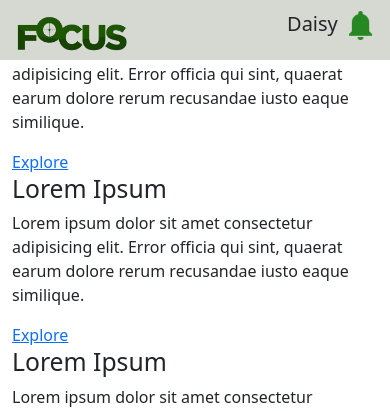
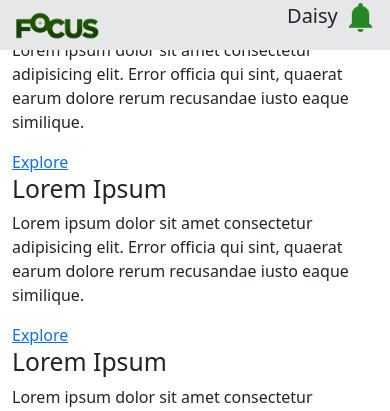
Before and after one commit to CorneliusOsei2/focus, a Django app: template templates/businesses.html in a window 390 px wide. Shown: the top 411 px of the page. Run offline with Django 3.2, Linux system fonts and the light colour scheme; the template is opened without the code that fills it, so the values that code supplies are empty.

Commit message:
Enhancing navbar

```diff
--- a/static/css/styles.css
+++ b/static/css/styles.css
@@ -4,10 +4,11 @@
 
 .navbar {
     width: 100vw;
+    padding: 0;
     top: 0;
     position: fixed;
     height: 60px;
-    background-color: rgb(213, 217, 209);
+    background-color: rgb(230, 231, 233);
     z-index: 2;
 }
 
@@ -17,6 +18,15 @@
 
 .icon-img {
     height: 35px;
+}
+
+@media screen and (max-width: 700px) {
+    .navbar {
+        height: 50px;
+    }
+    .nav-img {
+        height: 30px;
+    }
 }
 
 
@@ -174,7 +184,7 @@
     }
 }
 
-@media screen and (max-width: 600px) {
+@media screen and (max-width: 700px) {
     .landing-container {
         margin-left: 0;
     }
@@ -184,7 +194,7 @@
         bottom: 0;
         padding: 0%;
         background-color: rgb(213, 217, 209);
-        height: 10%;
+        height: 50px;
         top: unset
     }
     .sidebar .nav-links {
```
